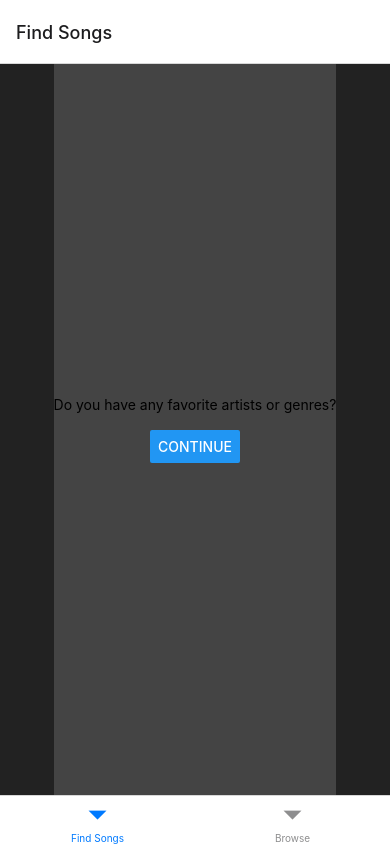
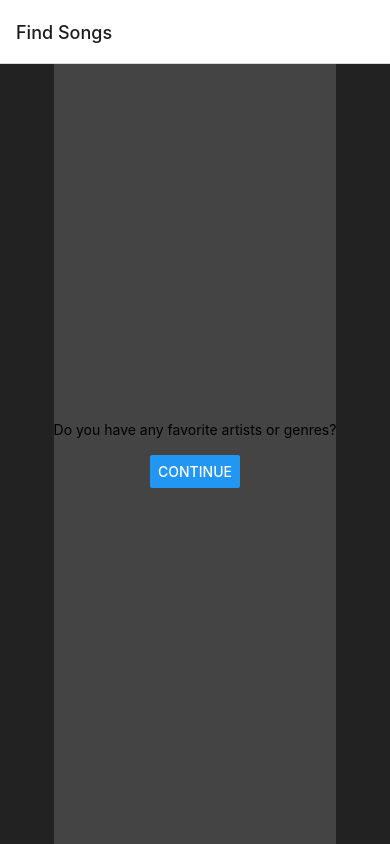
Before and after one commit to aloshon/theadvocator, a React Native app: screen / in a window 390 px wide. Built offline with nearby package versions, Linux system fonts and the light colour scheme.

Commit message:
new navigation

```diff
--- a/App.tsx
+++ b/App.tsx
@@ -5,8 +5,10 @@ import { Prompts } from "./Prompts";
 import { Browse } from "./Browse";
 import { NavigationContainer } from '@react-navigation/native';
 import { createBottomTabNavigator } from '@react-navigation/bottom-tabs';
+import {createNativeStackNavigator} from '@react-navigation/native-stack';
 
 const Tab = createBottomTabNavigator();
+const Stack = createNativeStackNavigator();
 
 export interface Song {
   title?: string,
@@ -67,16 +69,17 @@ export default function App() {
   };
 
   const ThemeContext = createContext(currentTheme);
+  console.log(currentTheme);
 
 
   // const togglePages = useCallback((toggle=false) => setPromptPage(toggle), []);
   return (
     <ThemeContext.Provider value={currentTheme}>
       <NavigationContainer>
-        <Tab.Navigator>
-          <Tab.Screen name="Find Songs" component={Prompts} setSongs={setSongs} toggleThemes={toggle} themes={themes} />
-          <Tab.Screen name="Browse" component={Browse} songs={songs} currentTheme={currentTheme} />
-        </Tab.Navigator>
+        <Stack.Navigator>
+          <Stack.Screen name='Find Songs' component={Prompts} setSongs={setSongs} toggleThemes={toggle} themes={themes} />
+          <Stack.Screen name="Browse" component={Browse} songs={songs} currentTheme={currentTheme} />
+        </Stack.Navigator>
       </NavigationContainer>
     </ThemeContext.Provider>
   );
--- a/Browse.tsx
+++ b/Browse.tsx
@@ -3,7 +3,7 @@ import { Button, StyleSheet, Text, TextInput, View, ScrollView, TouchableOpacity
 import { useState, FC } from "react";
 import PRIMARY_COLOR1 from "./styles.js";
 import {Song, Theme} from "./App";
-import { StackScreenProps, MyStackParamList } from '@react-navigation/stack'
+import { StackScreenProps} from '@react-navigation/stack'
 // import { MyStackParamList } from './types'
 
 
@@ -21,7 +21,8 @@ interface BrowseProps {
 //   preview?: string
 // };
 
-export const Browse: FC<StackScreenProps<MyStackParamList>> = ({songs, currentTheme}: BrowseProps) => {
+export const Browse: FC<BrowseProps>  = ({songs, currentTheme}: BrowseProps) => {
+  console.log(currentTheme);
   const styles = StyleSheet.create({
     // container: {
     //   flex: 1,
--- a/package.json
+++ b/package.json
@@ -12,6 +12,7 @@
     "@expo/webpack-config": "^18.0.4",
     "@react-navigation/bottom-tabs": "^6.5.7",
     "@react-navigation/native": "^6.1.6",
+    "@react-navigation/native-stack": "^6.9.12",
     "@react-navigation/stack": "^6.3.16",
     "expo": "~48.0.15",
     "expo-status-bar": "~1.4.4",
```
Also changed, not shown: 1 other file (tests, documents, lock files or other folders).
